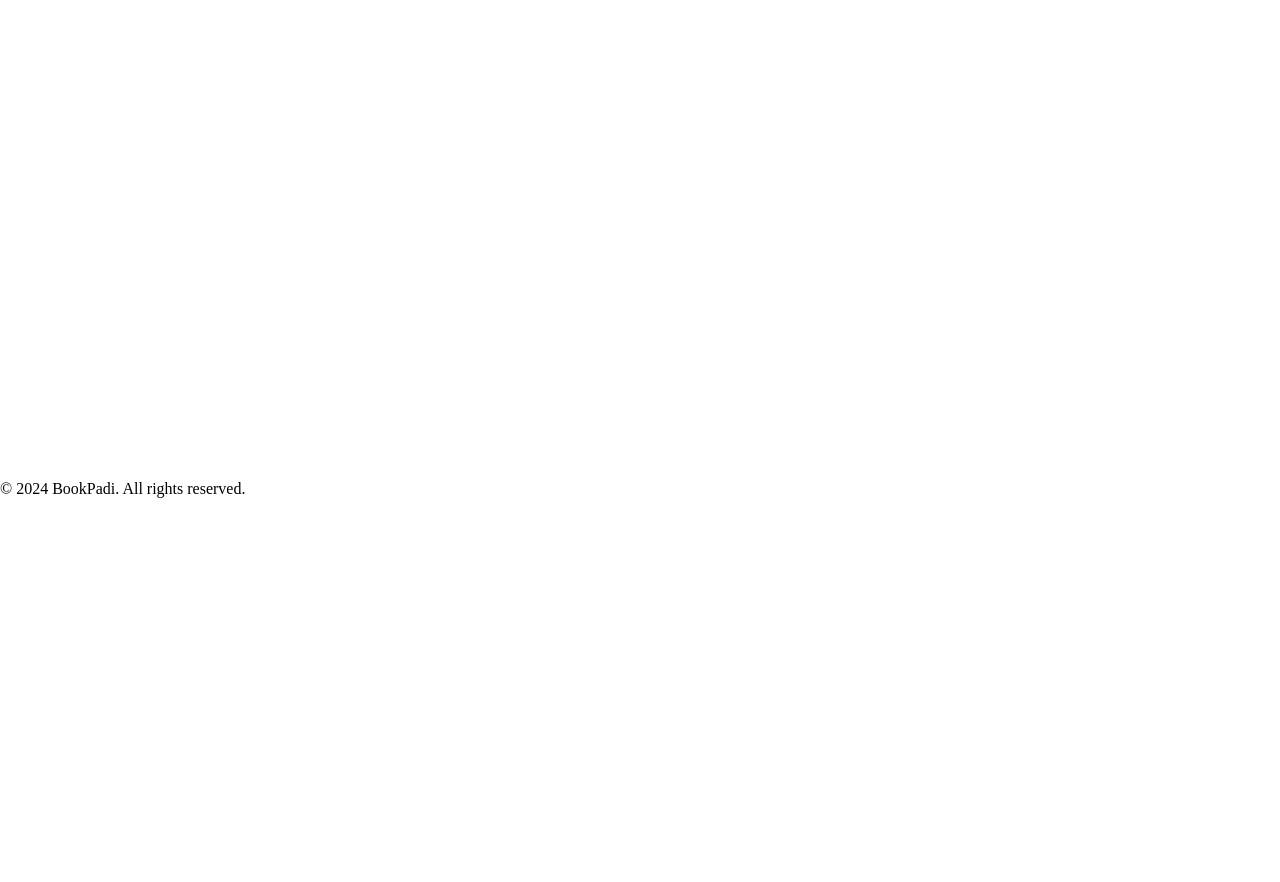
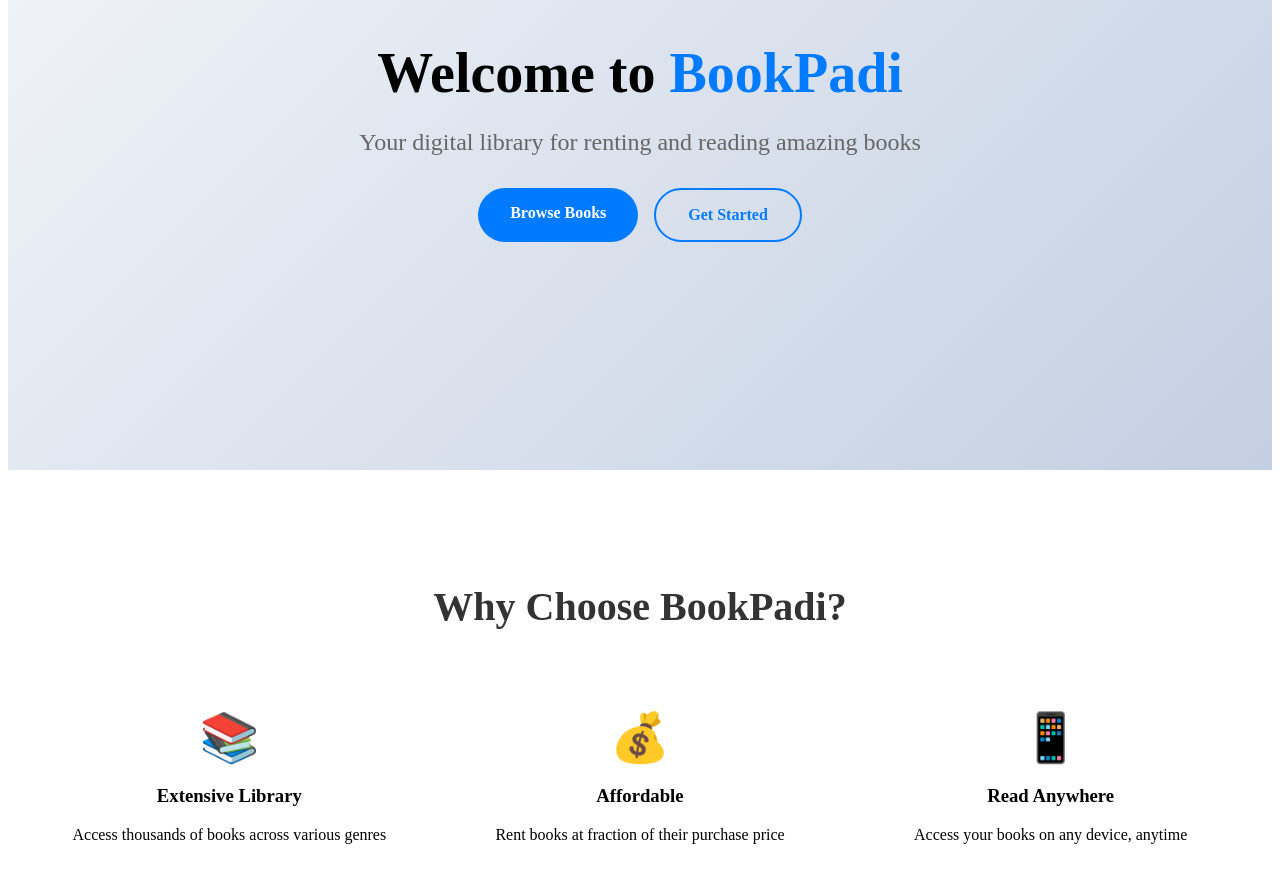
Before and after one commit to daveades/BookPadi, a React (Create React App) app in the folder frontend/: page / in a window 1280 px wide. Shown: the part 320-1202 px from the top of the page. Before the commit the page ends 818 px from the top, so only its background shows below. Built offline with nearby package versions, Linux system fonts and the light colour scheme.

Commit message:
Add Home page with hero section, features, and how it works; update routing in App component

```diff
--- a/frontend/public/index.html
+++ b/frontend/public/index.html
@@ -12,7 +12,7 @@
     />
     <link rel="apple-touch-icon" href="%PUBLIC_URL%/logo192.png" />
     <link rel="manifest" href="%PUBLIC_URL%/manifest.json" />
-    <title>BookPadi</title>
+    <title>BookPadi - Your Digital Library </title>
   </head>
   <body>
     <noscript>You need to enable JavaScript to run this app.</noscript>
--- a/frontend/src/App.tsx
+++ b/frontend/src/App.tsx
@@ -5,6 +5,8 @@ import SignupPage from './pages/Signup';
 import LoginPage from './pages/Login';
 import './assets/styles/pages/login.css';
 import './assets/styles/pages/signup.css';
+import HomePage from './pages/home';
+import './assets/styles/pages/home.css';
 
 const App: React.FC = () => {
   return (
@@ -13,10 +15,9 @@ const App: React.FC = () => {
         <Header />
         <main>
           <Routes>
-            <Route path="/" element={<div>Home Page</div>} />
+            <Route path="/" element={<HomePage/>} />
             <Route path="/signup" element={<SignupPage />} />
             <Route path="/login" element={<LoginPage />} />
-            {}
           </Routes>
         </main>
         <Footer />
--- /dev/null
+++ b/frontend/src/assets/styles/pages/home.css
@@ -0,0 +1,195 @@
+.home-container {
+    padding-top: 60px;
+}
+
+/* Hero Section */
+.hero-section {
+    min-height: 80vh;
+    display: flex;
+    align-items: center;
+    justify-content: center;
+    text-align: center;
+    background: linear-gradient(135deg, #f5f7fa 0%, #c3cfe2 100%);
+    padding: 2rem;
+}
+
+.hero-content {
+    max-width: 800px;
+}
+
+.hero-content h1 {
+    font-size: 3.5rem;
+    margin-bottom: 1.5rem;
+    opacity: 0;
+    animation: fadeIn 1s ease-out forwards;
+}
+
+.highlight {
+    color: #007bff;
+    position: relative;
+}
+
+.highlight::after {
+    content: '';
+    position: absolute;
+    bottom: -5px;
+    left: 0;
+    width: 100%;
+    height: 3px;
+    background-color: #007bff;
+    transform: scaleX(0);
+    transition: transform 0.3s ease;
+}
+
+.highlight:hover::after {
+    transform: scaleX(1);
+}
+
+.subtitle {
+    font-size: 1.5rem;
+    color: #666;
+    margin-bottom: 2rem;
+    opacity: 0;
+    transform: translateY(20px);
+    animation: slideUp 0.8s ease-out 0.5s forwards;
+}
+
+/* CTA Buttons */
+.cta-buttons {
+    display: flex;
+    gap: 1rem;
+    justify-content: center;
+    opacity: 0;
+    transform: translateY(20px);
+    animation: slideUp 0.8s ease-out 0.8s forwards;
+}
+
+.cta-primary, .cta-secondary {
+    padding: 1rem 2rem;
+    border-radius: 30px;
+    font-weight: 600;
+    text-decoration: none;
+    transition: all 0.3s ease;
+}
+
+.cta-primary {
+    background-color: #007bff;
+    color: white;
+}
+
+.cta-secondary {
+    background-color: transparent;
+    border: 2px solid #007bff;
+    color: #007bff;
+}
+
+.cta-primary:hover, .cta-secondary:hover {
+    transform: translateY(-3px);
+    box-shadow: 0 5px 15px rgba(0,0,0,0.1);
+}
+
+/* Features Section */
+.features-section {
+    padding: 5rem 2rem;
+    background-color: white;
+}
+
+.section-title {
+    text-align: center;
+    font-size: 2.5rem;
+    margin-bottom: 3rem;
+    color: #333;
+}
+
+.features-grid {
+    display: grid;
+    grid-template-columns: repeat(auto-fit, minmax(250px, 1fr));
+    gap: 2rem;
+    max-width: 1200px;
+    margin: 0 auto;
+}
+
+.feature-card {
+    padding: 2rem;
+    text-align: center;
+    border-radius: 10px;
+    transition: all 0.3s ease;
+}
+
+.feature-card:hover {
+    transform: translateY(-10px);
+    box-shadow: 0 10px 20px rgba(0,0,0,0.1);
+}
+
+.feature-icon {
+    font-size: 3rem;
+    margin-bottom: 1rem;
+}
+
+/* How It Works Section */
+.how-it-works {
+    padding: 5rem 2rem;
+    background-color: #f8f9fa;
+}
+
+.steps-container {
+    display: flex;
+    justify-content: center;
+    gap: 3rem;
+    flex-wrap: wrap;
+    max-width: 1200px;
+    margin: 0 auto;
+}
+
+.step {
+    text-align: center;
+    flex: 1;
+    min-width: 200px;
+}
+
+.step-number {
+    width: 50px;
+    height: 50px;
+    border-radius: 50%;
+    background-color: #007bff;
+    color: white;
+    display: flex;
+    align-items: center;
+    justify-content: center;
+    margin: 0 auto 1rem;
+    font-size: 1.5rem;
+    font-weight: bold;
+}
+
+/* Animations */
+@keyframes fadeIn {
+    from { opacity: 0; }
+    to { opacity: 1; }
+}
+
+@keyframes slideUp {
+    from {
+        opacity: 0;
+        transform: translateY(20px);
+    }
+    to {
+        opacity: 1;
+        transform: translateY(0);
+    }
+}
+
+/* Responsive Design */
+@media (max-width: 768px) {
+    .hero-content h1 {
+        font-size: 2.5rem;
+    }
+
+    .subtitle {
+        font-size: 1.2rem;
+    }
+
+    .steps-container {
+        flex-direction: column;
+        align-items: center;
+    }
+}
--- a/frontend/src/index.tsx
+++ b/frontend/src/index.tsx
@@ -1,12 +1,8 @@
 import React from 'react';
 import ReactDOM from 'react-dom/client';
 import App from './App';
-import './assets/styles/index.css';
 
-const root = ReactDOM.createRoot(
-  document.getElementById('root') as HTMLElement
-);
-
+const root = ReactDOM.createRoot(document.getElementById('root')!);
 root.render(
   <React.StrictMode>
     <App />
--- /dev/null
+++ b/frontend/src/pages/home.tsx
@@ -0,0 +1,72 @@
+import React from 'react';
+import { Link } from 'react-router-dom';
+import '../assets/styles/pages/home.css';
+
+const HomePage: React.FC = () => {
+    return (
+        <div className="home-container">
+            <section className="hero-section">
+                <div className="hero-content">
+                    <h1 className="fade-in">
+                        Welcome to <span className="highlight">BookPadi</span>
+                    </h1>
+                    <p className="subtitle slide-up">
+                        Your digital library for renting and reading amazing books
+                    </p>
+                    <div className="cta-buttons slide-up">
+                        <Link to="/books" className="cta-primary">
+                            Browse Books
+                        </Link>
+                        <Link to="/signup" className="cta-secondary">
+                            Get Started
+                        </Link>
+                    </div>
+                </div>
+            </section>
+
+            <section className="features-section">
+                <h2 className="section-title">Why Choose BookPadi?</h2>
+                <div className="features-grid">
+                    <div className="feature-card">
+                        <div className="feature-icon">📚</div>
+                        <h3>Extensive Library</h3>
+                        <p>Access thousands of books across various genres</p>
+                    </div>
+                    <div className="feature-card">
+                        <div className="feature-icon">💰</div>
+                        <h3>Affordable</h3>
+                        <p>Rent books at fraction of their purchase price</p>
+                    </div>
+                    <div className="feature-card">
+                        <div className="feature-icon">📱</div>
+                        <h3>Read Anywhere</h3>
+                        <p>Access your books on any device, anytime</p>
+                    </div>
+                </div>
+            </section>
+
+            <section className="how-it-works">
+                <h2 className="section-title">How It Works</h2>
+                <div className="steps-container">
+                    <div className="step">
+                        <div className="step-number">1</div>
+                        <h3>Sign Up</h3>
+                        <p>Create your free account</p>
+                    </div>
+                    <div className="step">
+                        <div className="step-number">2</div>
+                        <h3>Choose Books</h3>
+                        <p>Browse and select your books</p>
+                    </div>
+                    <div className="step">
+                        <div className="step-number">3</div>
+                        <h3>Start Reading</h3>
+                        <p>Enjoy your books instantly</p>
+                    </div>
+                </div>
+            </section>
+        </div>
+    );
+};
+
+export default HomePage;
```
Also changed, not shown: frontend/src/pages/index.tsx (deleted, +0 -12 lines).
